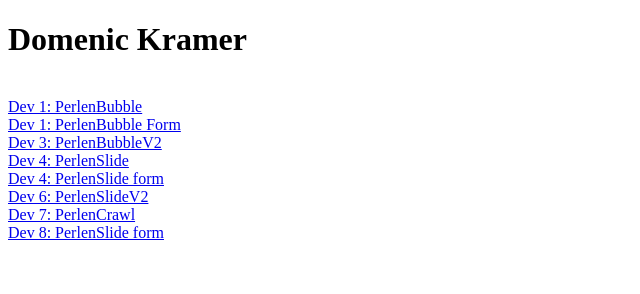
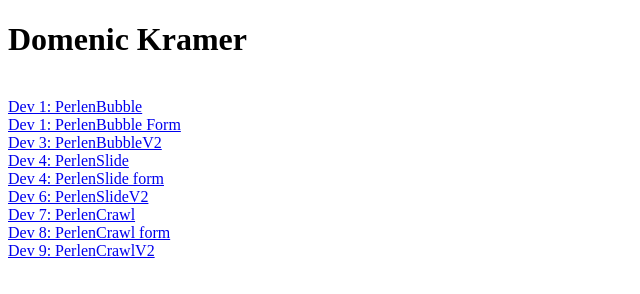
Before and after one commit to Animi24/website, a plain HTML site: page index.html in a window 1280 px wide. Shown: the whole page, without its empty margins (0-640 px from the left). Drawn offline with Linux system fonts and the light colour scheme.

Commit message:
Update index.html

```diff
--- a/index.html
+++ b/index.html
@@ -27,7 +27,9 @@
 			<br>
 			<a href="PerlenCrawl/game.html" target="_blank">Dev 7: PerlenCrawl </a>
 			<br>
-			<a href="https://forms.gle/f2HGjmSJ3xBhihvQ8">Dev 8: PerlenSlide form </a>
+			<a href="https://forms.gle/f2HGjmSJ3xBhihvQ8">Dev 8: PerlenCrawl form </a>
+			<br>
+			<a href="PerlenCrawlV2/game.html" target="_blank">Dev 9: PerlenCrawlV2 </a>
 			<br>
 		</p>
 
```
